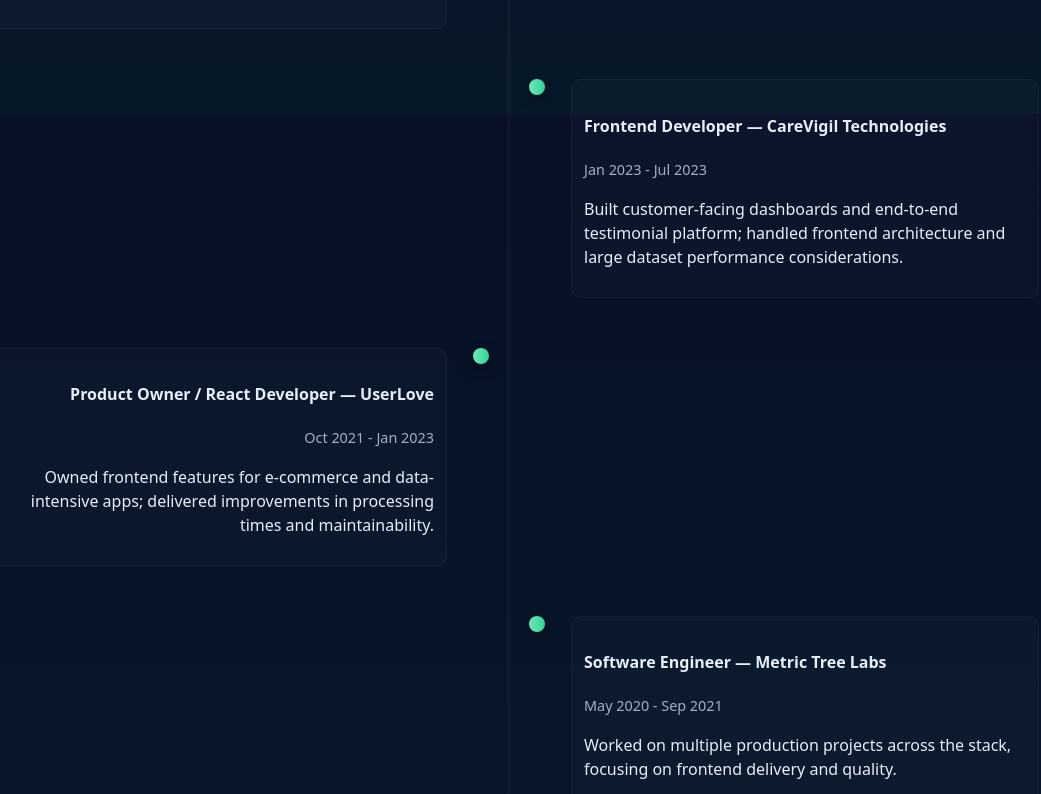
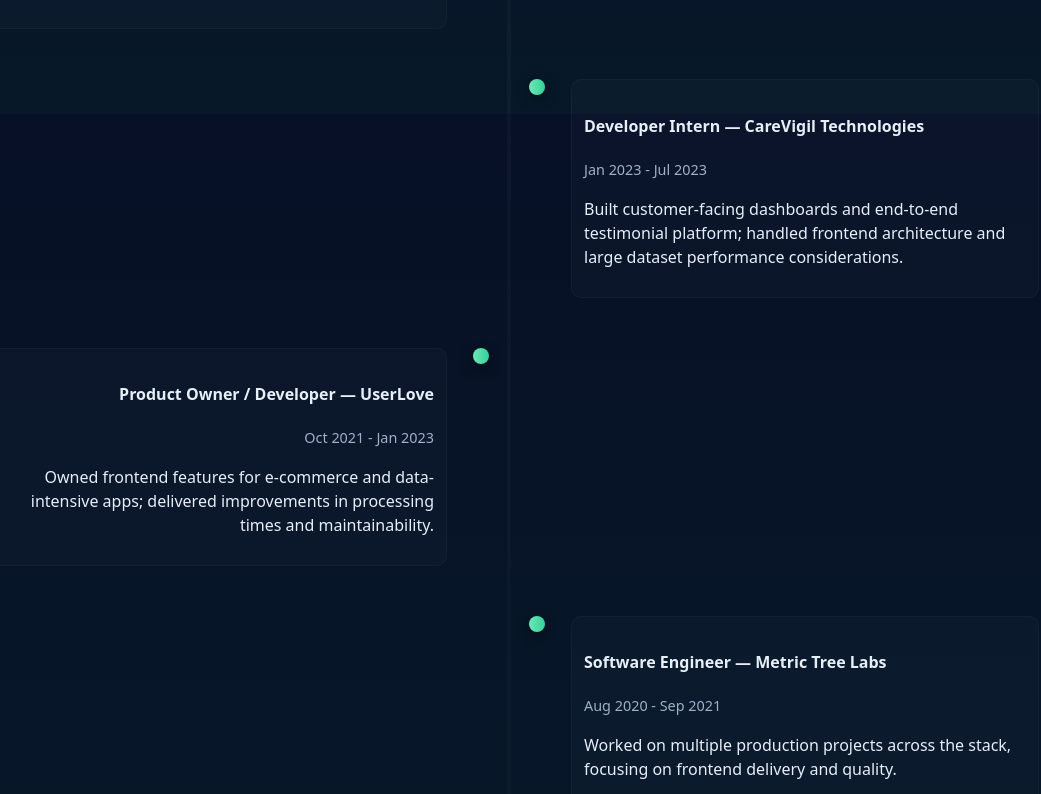
Before and after one commit to mailsonytom/portfolio, a plain HTML site: page index.html in a window 1280 px wide. Shown: the part 1486-2280 px from the top of the page, without its empty margins (131-1172 px from the left). Drawn offline with Linux system fonts and the light colour scheme.

Commit message:
Updated the timeline

```diff
--- a/index.html
+++ b/index.html
@@ -41,7 +41,7 @@
             <p class="hero-desc">
               Data Analyst with a strong interest in business intelligence and
               data-driven decision-making.<br />
-              With 4 years of professional experience in developing enterprise
+              With 3+ years of professional experience in developing enterprise
               platforms. I’m deeply passionate about how data shapes business
               decisions and drives user experiences. That passion led me to the
               transition into data analytics, where every insight can create
@@ -161,7 +161,7 @@
           <div class="timeline-item right">
             <div class="timeline-dot"></div>
             <div class="timeline-content">
-              <h4>Frontend Developer — CareVigil Technologies</h4>
+              <h4>Developer Intern — CareVigil Technologies</h4>
               <p class="muted">Jan 2023 - Jul 2023</p>
               <p>
                 Built customer-facing dashboards and end-to-end testimonial
@@ -173,7 +173,7 @@
 
           <div class="timeline-item left">
             <div class="timeline-content">
-              <h4>Product Owner / React Developer — UserLove</h4>
+              <h4>Product Owner / Developer — UserLove</h4>
               <p class="muted">Oct 2021 - Jan 2023</p>
               <p>
                 Owned frontend features for e-commerce and data-intensive apps;
@@ -187,7 +187,7 @@
             <div class="timeline-dot"></div>
             <div class="timeline-content">
               <h4>Software Engineer — Metric Tree Labs</h4>
-              <p class="muted">May 2020 - Sep 2021</p>
+              <p class="muted">Aug 2020 - Sep 2021</p>
               <p>
                 Worked on multiple production projects across the stack,
                 focusing on frontend delivery and quality.
```
Also changed, not shown: 1 other file.
